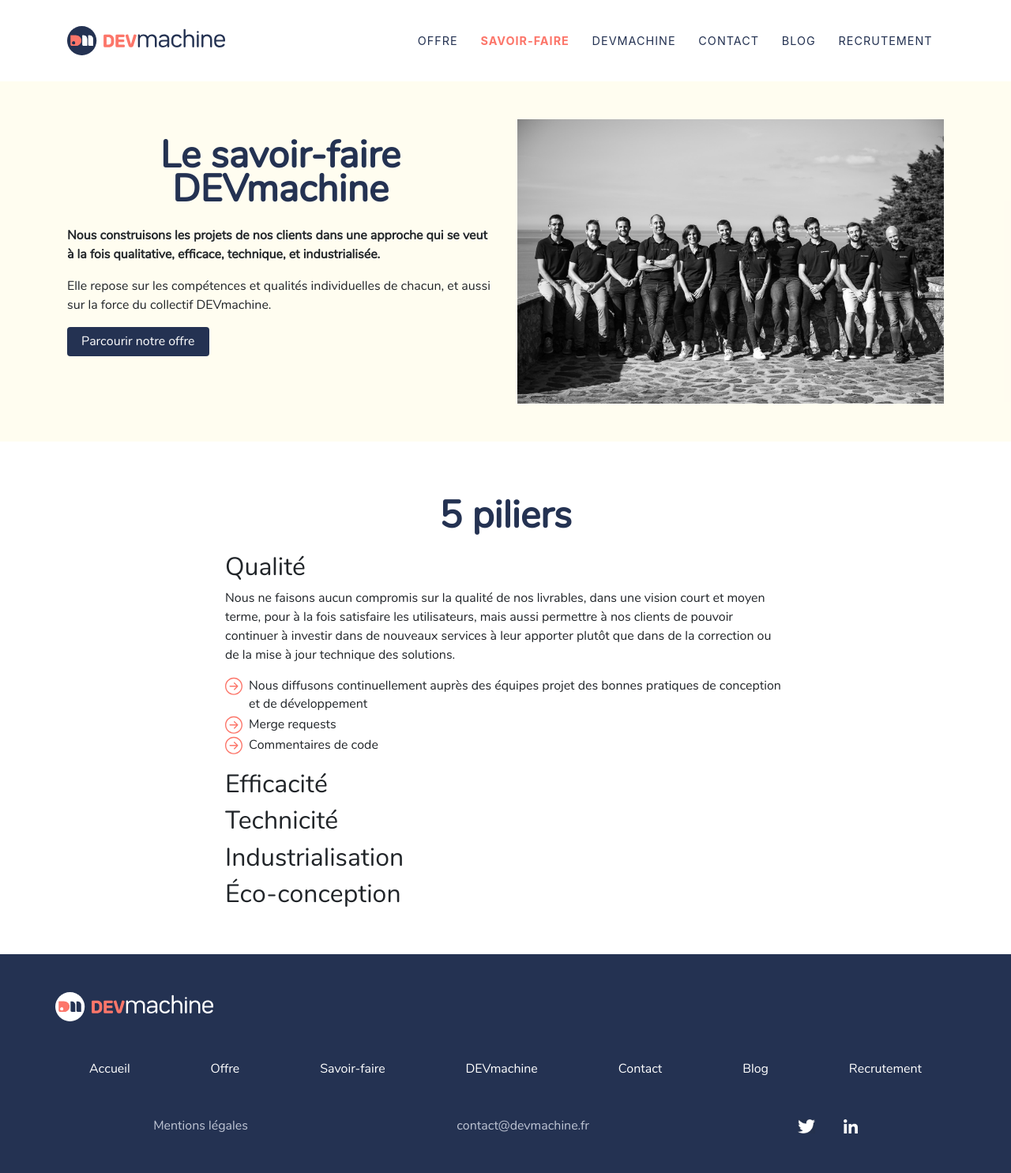
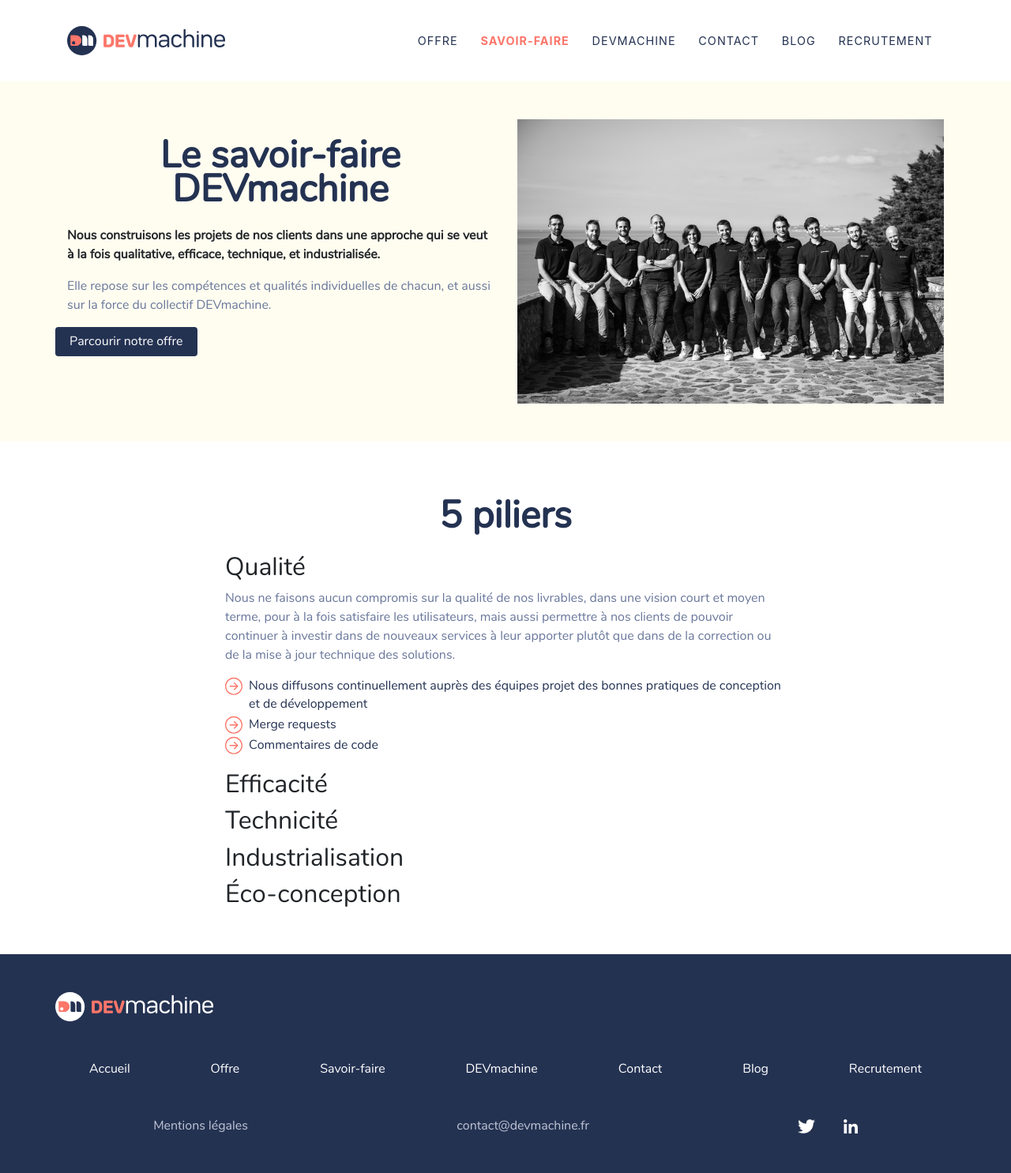
Before and after one commit to DEVmachine-fr/website, a Jekyll site: the page built from pages/savoir-faire.html, in a window 1280 px wide. Shown: the whole page at 79% size. Built offline with Jekyll 4.4.1, drawn with Linux system fonts in a browser that asks for light colours; nearby versions of some CDN libraries.

Commit message:
feat: savoir-faire responsive

```diff
--- a/_sass/_savoir-faire.scss
+++ b/_sass/_savoir-faire.scss
@@ -1,3 +1,9 @@
 section#savoir-faire-intro {
   background-color: rgba(252, 229, 106, 0.1);
 }
+
+section#savoir-faire-piliers {
+  li {
+    color: $secondary;
+  }
+}
--- a/pages/savoir-faire.html
+++ b/pages/savoir-faire.html
@@ -11,13 +11,17 @@
         <div>
           <h1 class="section-heading">Le savoir-faire DEVmachine</h1>
           <p><b>Nous construisons les projets de nos clients dans une approche qui se veut à la fois qualitative, efficace, technique, et industrialisée.</b></p>
-          <p>Elle repose sur les compétences et qualités individuelles de chacun, et aussi sur la force du collectif DEVmachine.</p>
+          <p class="text-grey">Elle repose sur les compétences et qualités individuelles de chacun, et aussi sur la force du collectif DEVmachine.</p>
         </div>
-        <button type="button" class="dm-btn dm-btn-blue">
-          <a href="/offre">Parcourir notre offre</a>
-        </button>
+
+        <div class="row btn-container">
+          <button type="button" class="dm-btn dm-btn-blue">
+            <a href="/offre">Parcourir notre offre</a>
+          </button>
+        </div>
       </div>
-      <div class="col-md-6 col-sm-12">
+
+      <div class="col-md-6 col-sm-12 right-img">
         <img class="w-100" alt="Team DEVmachine" src="/assets/images/website/dm-group.jpg"/>
       </div>
     </div>
@@ -33,7 +37,7 @@
 
     <div class="row col-lg-8 offset-lg-2 col-md-12">
       <h2>Qualité</h2>
-      <p>Nous ne faisons aucun compromis sur la qualité de nos livrables, dans une vision court et moyen terme, pour à la fois satisfaire les utilisateurs, mais aussi permettre à nos clients de pouvoir continuer à investir dans de nouveaux services à leur apporter plutôt que dans de la correction ou de la mise à jour technique des solutions.</p>
+      <p class="text-grey">Nous ne faisons aucun compromis sur la qualité de nos livrables, dans une vision court et moyen terme, pour à la fois satisfaire les utilisateurs, mais aussi permettre à nos clients de pouvoir continuer à investir dans de nouveaux services à leur apporter plutôt que dans de la correction ou de la mise à jour technique des solutions.</p>
       <ul class="arrow-list">
         <li>Nous diffusons continuellement auprès des équipes projet des bonnes pratiques de conception et de développement</li>
         <li>Merge requests</li>
```
